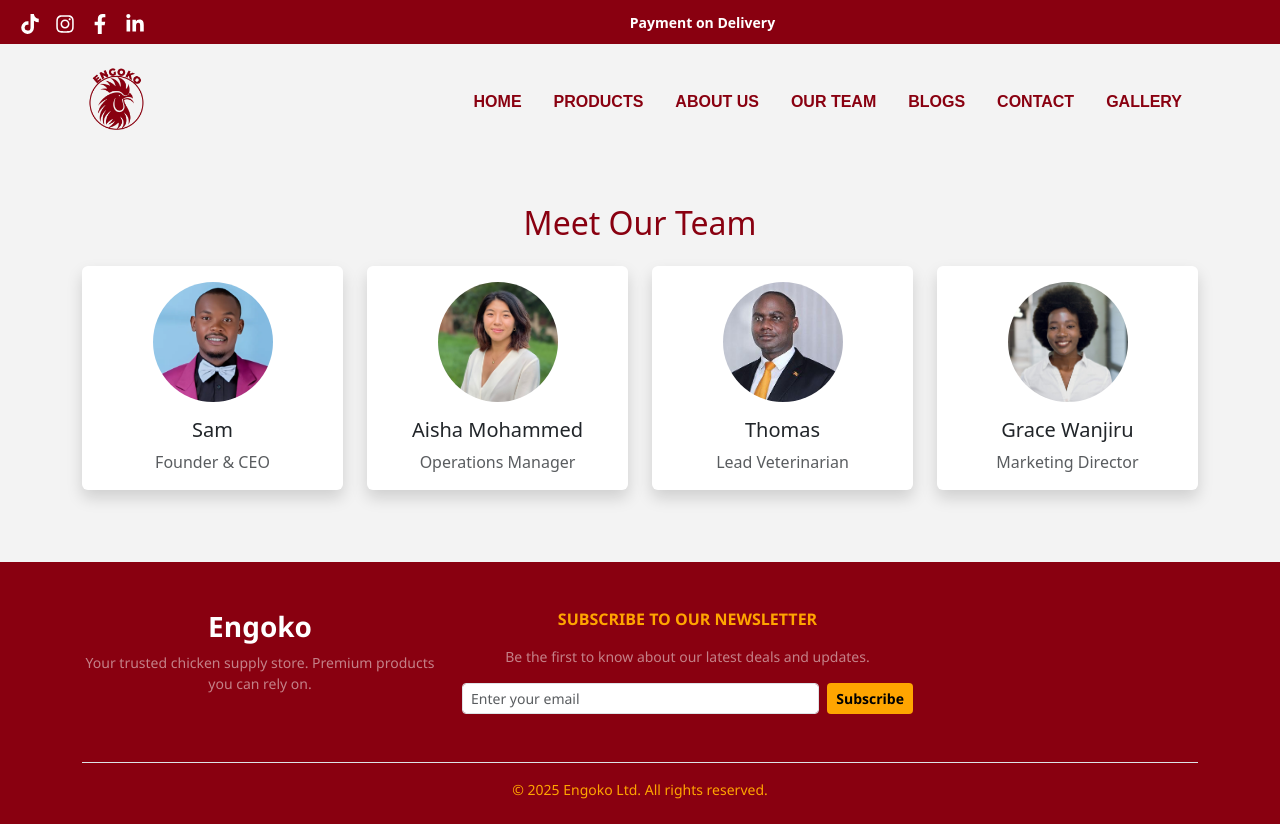
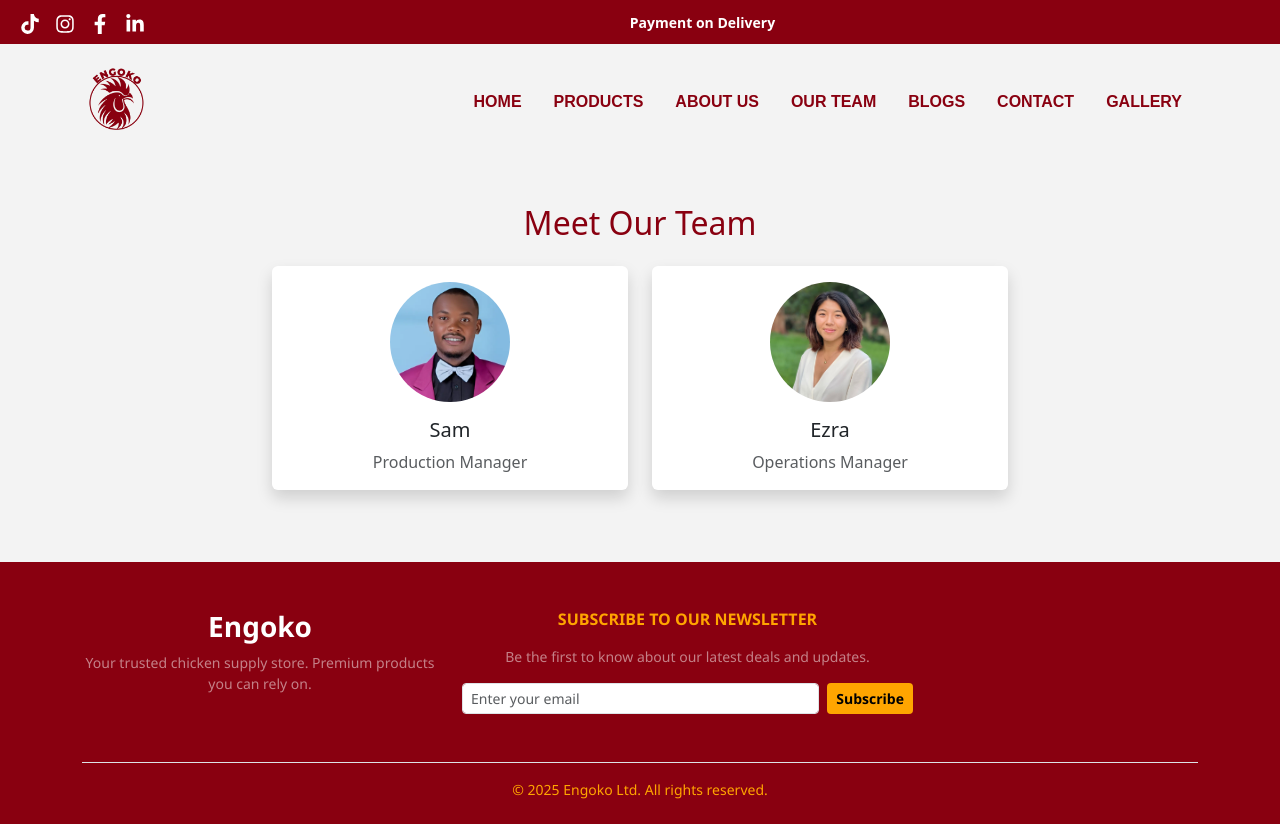
Before and after one commit to DBEST-EZRA/engoko, a React (Create React App) app: page /team in a window 1280 px wide. Built offline with nearby package versions, Linux system fonts and the light colour scheme.

Commit message:
updated team

```diff
--- a/src/components/Contact.jsx
+++ b/src/components/Contact.jsx
@@ -15,7 +15,8 @@ const Contact = () => {
 
         <p>
           <FaMapMarkerAlt style={{ color: "#FFA500", marginRight: "8px" }} />
-          <strong>Location:</strong> Mashauri, Kisii Town, Kenya
+          <strong>Location:</strong> Mwamotubi Plaza Opp Kisii Main Stage -
+          Kisii
         </p>
 
         <p>
@@ -36,14 +37,14 @@ const Contact = () => {
 
       <div className="contact-map">
         <iframe
-          title="Mashauri, Kisii Town"
-          src="https://www.google.com/maps/embed?pb=!1m18!1m12!1m3!1d63834.81769883113!2d34.7488!3d-0.6812!2m3!1f0!2f0!3f0!3m2!1i1024!2i768!4f13.1!3m3!1m2!1s0x18285f55a0b5b1ad%3A0x81eaf58b3b0ed82e!2sMashauri%2C%20Kisii!5e0!3m2!1sen!2ske!4v1711038567890!5m2!1sen!2ske"
+          title="Mwamotubi Plaza Opp Kisii Main Stage"
+          src="https://www.google.com/maps?q=0°40'20.9S+34°46'25.3E&output=embed"
           width="100%"
           height="300"
-          style={{ border: "0" }}
-          allowFullScreen=""
+          style={{ border: 0 }}
+          allowfullscreen=""
           loading="lazy"
-          referrerPolicy="no-referrer-when-downgrade"
+          referrerpolicy="no-referrer-when-downgrade"
         ></iframe>
       </div>
     </div>
--- a/src/components/Team.jsx
+++ b/src/components/Team.jsx
@@ -4,29 +4,17 @@ import "aos/dist/aos.css";
 import { Container, Row, Col, Card } from "react-bootstrap";
 import one from "./image/sam.webp";
 import two from "./image/t3.jpg";
-import three from "./image/t2.jpg";
-import four from "./image/t4.jpeg";
 
 const teamMembers = [
   {
     name: "Sam",
-    title: "Founder & CEO",
+    title: "Production Manager",
     image: one,
   },
   {
-    name: "Aisha Mohammed",
+    name: "Ezra",
     title: "Operations Manager",
     image: two,
-  },
-  {
-    name: "Thomas",
-    title: "Lead Veterinarian",
-    image: three,
-  },
-  {
-    name: "Grace Wanjiru",
-    title: "Marketing Director",
-    image: four,
   },
 ];
 
@@ -41,9 +29,9 @@ const Team = () => {
         <h2 className="text-center mb-4" style={{ color: "#890010" }}>
           Meet Our Team
         </h2>
-        <Row>
+        <Row className="justify-content-center">
           {teamMembers.map((member, index) => (
-            <Col md={3} sm={6} key={index} className="mb-4" data-aos="fade-up">
+            <Col md={4} sm={6} key={index} className="mb-4" data-aos="fade-up">
               <Card className="border-0 shadow team-card text-center">
                 <Card.Img
                   variant="top"
```
Also changed, not shown: src/components/image/t2.jpg (deleted), src/components/image/t4.jpeg (deleted).
